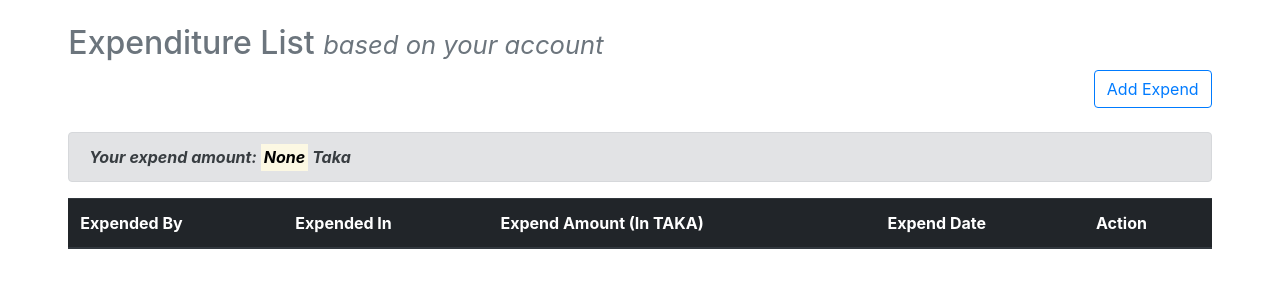
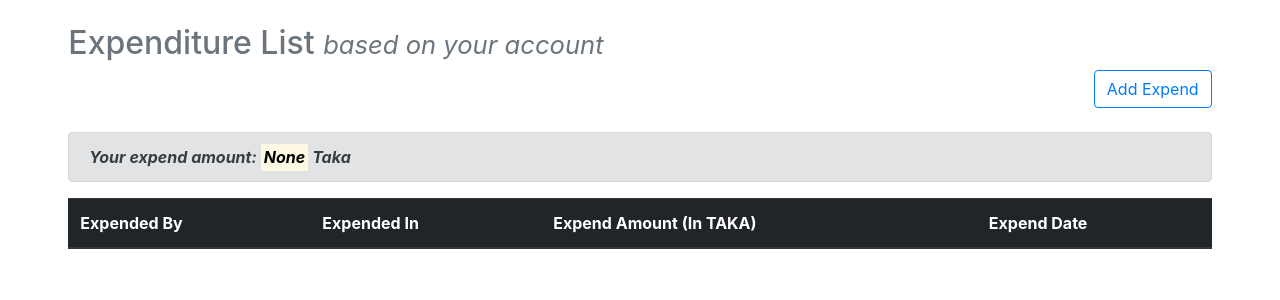
Before and after one commit to dev-fahim/marvelous, a Django app: page /accounts/expenditure/ in a window 1280 px wide. Shown: the part 56-356 px from the top of the page. Run offline with Django 3.2, Linux system fonts and the light colour scheme; lists and menus that the app fills with data are empty; some libraries are stand-ins or nearby versions.

Commit message:
Update expend_list.html

```diff
--- a/account/templates/expend/expend_list.html
+++ b/account/templates/expend/expend_list.html
@@ -35,7 +35,6 @@
                         <th>Expended In</th>
                         <th>Expend Amount (In TAKA)</th>
                         <th>Expend Date</th>
-                        <th class="d-print-none">Action</th>
                     </tr>
                 </thead>
                 {% endif %}
```
